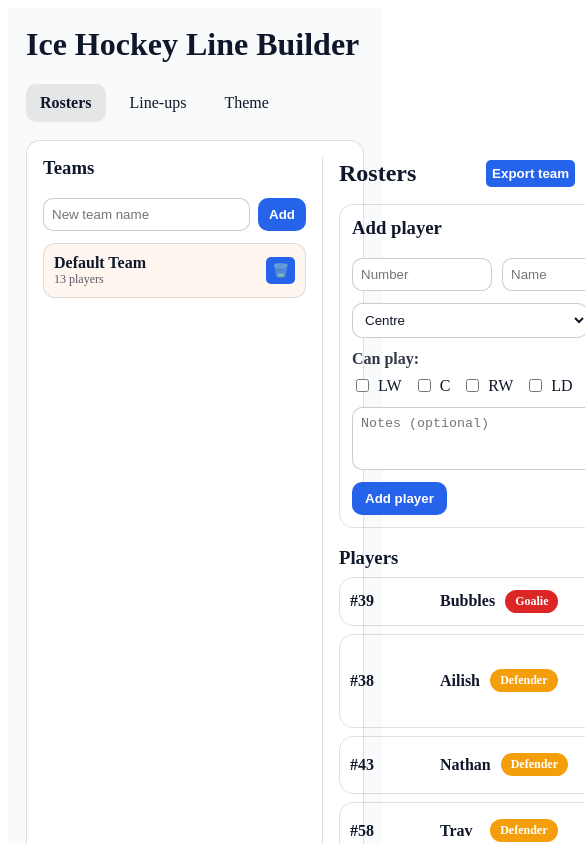
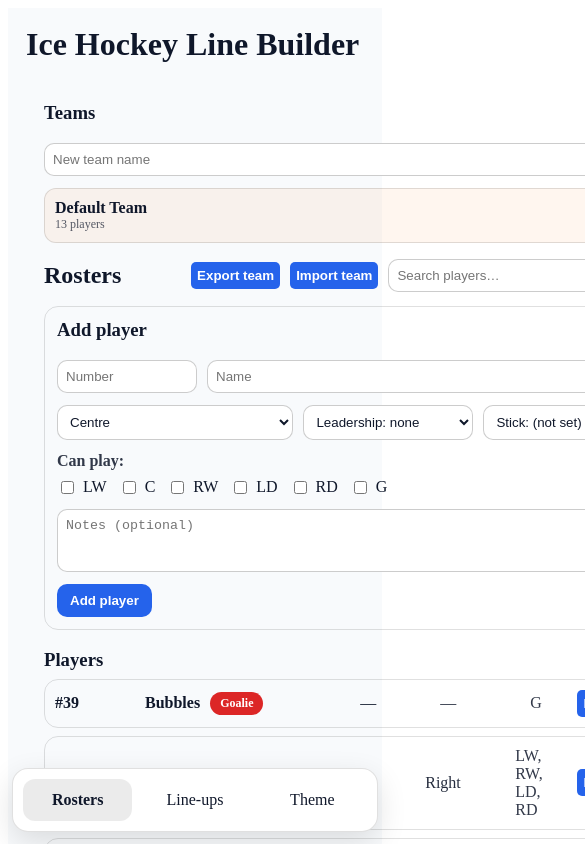
Before and after one commit to Newik83CZ/IceHockeyLineBuilder, a React (Vite) app: page / in a window 390 px wide. Shown: the top 844 px of the page, 585 px wide, since content can reach past the window. Built offline with nearby package versions, Linux system fonts and the light colour scheme.

Commit message:
Mobile layout and adjustments

```diff
--- a/src/App.jsx
+++ b/src/App.jsx
@@ -92,20 +92,15 @@ export default function App() {
       <div style={{ padding: 18, maxWidth: 1100, margin: "0 auto" }}>
         <h1 style={{ marginTop: 0 }}>Ice Hockey Line Builder</h1>
 
-        <nav style={{ display: "flex", gap: 10, marginBottom: 18 }}>
+        <nav className="tabNav">
           <TabLink to="/">Rosters</TabLink>
           <TabLink to="/lineups">Line-ups</TabLink>
           <TabLink to="/theme">Theme</TabLink>
         </nav>
 
-        <div
-          style={{
-            padding: 16,
-            borderRadius: 14,
-            border: "1px solid var(--border)",
-            background: "var(--surface)",
-          }}
-        >
+
+        <div className="pageWrap" style={{ padding: 18, maxWidth: 1100, margin: "0 auto" }}>
+
           <Routes>
             <Route path="/" element={<RostersPage data={data} setData={setData} />} />
             <Route path="/lineups" element={<LineupsPage data={data} setData={setData} />} />
--- a/src/index.css
+++ b/src/index.css
@@ -44,3 +44,73 @@ input:focus, select:focus, textarea:focus {
   box-shadow: 0 0 0 3px color-mix(in srgb, var(--primary) 25%, transparent);
   border-color: color-mix(in srgb, var(--primary) 60%, var(--border));
 }
+
+/* Mobile navigation + layout helpers */
+.pageWrap {
+  padding-bottom: 16px;
+}
+
+.tabNav {
+  display: flex;
+  gap: 10px;
+  margin-bottom: 18px;
+}
+
+/* Make tab bar sticky at bottom on phones */
+@media (max-width: 800px) {
+  .pageWrap {
+    padding-bottom: 86px; /* space for bottom nav */
+  }
+
+  .tabNav {
+    position: fixed;
+    left: 12px;
+    right: 12px;
+    bottom: 12px;
+    z-index: 50;
+
+    background: var(--surface);
+    border: 1px solid var(--border);
+    border-radius: 16px;
+    padding: 10px;
+
+    justify-content: space-around;
+    gap: 8px;
+    margin: 0;
+
+    box-shadow: 0 10px 30px rgba(0,0,0,0.12);
+  }
+
+  .tabNav a {
+    flex: 1;
+    text-align: center;
+    padding: 12px 10px !important; /* bigger tap target */
+    border-radius: 12px !important;
+    font-weight: 800;
+  }
+}
+
+@media (max-width: 800px) {
+  .rostersLayout {
+    grid-template-columns: 1fr !important;
+  }
+
+  .rostersSidebar {
+    border-right: none !important;
+    padding-right: 0 !important;
+  }
+}
+
+@media (max-width: 1000px) {
+  .lineupsLayout {
+    grid-template-columns: 1fr !important;
+  }
+}
+
+@media (max-width: 800px) {
+  .lineupsLeft {
+    position: sticky;
+    top: 10px;
+    z-index: 2;
+  }
+}
--- a/src/pages/Lineups.jsx
+++ b/src/pages/Lineups.jsx
@@ -668,7 +668,8 @@ export default function Lineups({ data, setData }) {
   }
 
   return (
-    <div style={{ display: "grid", gridTemplateColumns: "310px 1fr", gap: 16 }}>
+    <div className="lineupsLayout" style={{ display: "grid", gridTemplateColumns: "320px 1fr", gap: 16 }}>
+
       <DndContext sensors={sensors} onDragEnd={handleDragEnd}>
         {/* Left: Available + lineup controls */}
         <div style={{ display: "grid", gap: 10 }}>
@@ -738,7 +739,8 @@ export default function Lineups({ data, setData }) {
           <div style={{ padding: 12, borderRadius: 14, border: "1px solid rgba(0,0,0,0.12)" }}>
             <AvailableDropZone>
               <div style={{ fontWeight: 800, marginBottom: 10 }}>Available Players</div>
-              <div style={{ display: "grid", gap: 8 }}>
+              <div className="lineupsLeft" style={{ display: "grid", gap: 10 }}>
+
                 {available.map(p => (
                   <DraggablePlayer
                     key={p.id}
--- a/src/pages/Rosters.jsx
+++ b/src/pages/Rosters.jsx
@@ -243,9 +243,10 @@ export default function Rosters({ data, setData }) {
   }
 
   return (
-    <div style={{ display: "grid", gridTemplateColumns: "280px 1fr", gap: 16 }}>
+    <div className="rostersLayout" style={{ display: "grid", gridTemplateColumns: "280px 1fr", gap: 16 }}>
       {/* Teams */}
-      <aside style={{ borderRight: "1px solid rgba(0,0,0,0.12)", paddingRight: 16 }}>
+      <aside className="rostersSidebar" style={{ borderRight: "1px solid rgba(0,0,0,0.12)", paddingRight: 16 }}>
+
         <h3 style={{ marginTop: 0 }}>Teams</h3>
 
         <div style={{ display: "flex", gap: 8 }}>
```
